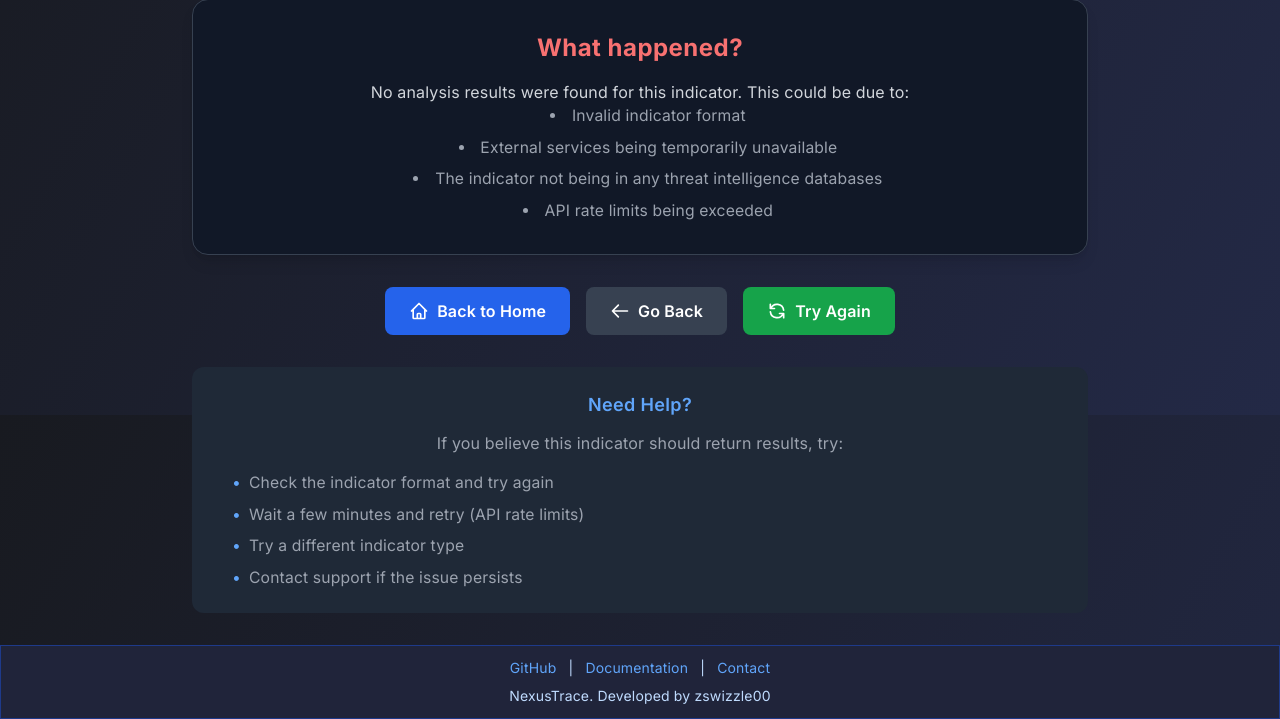
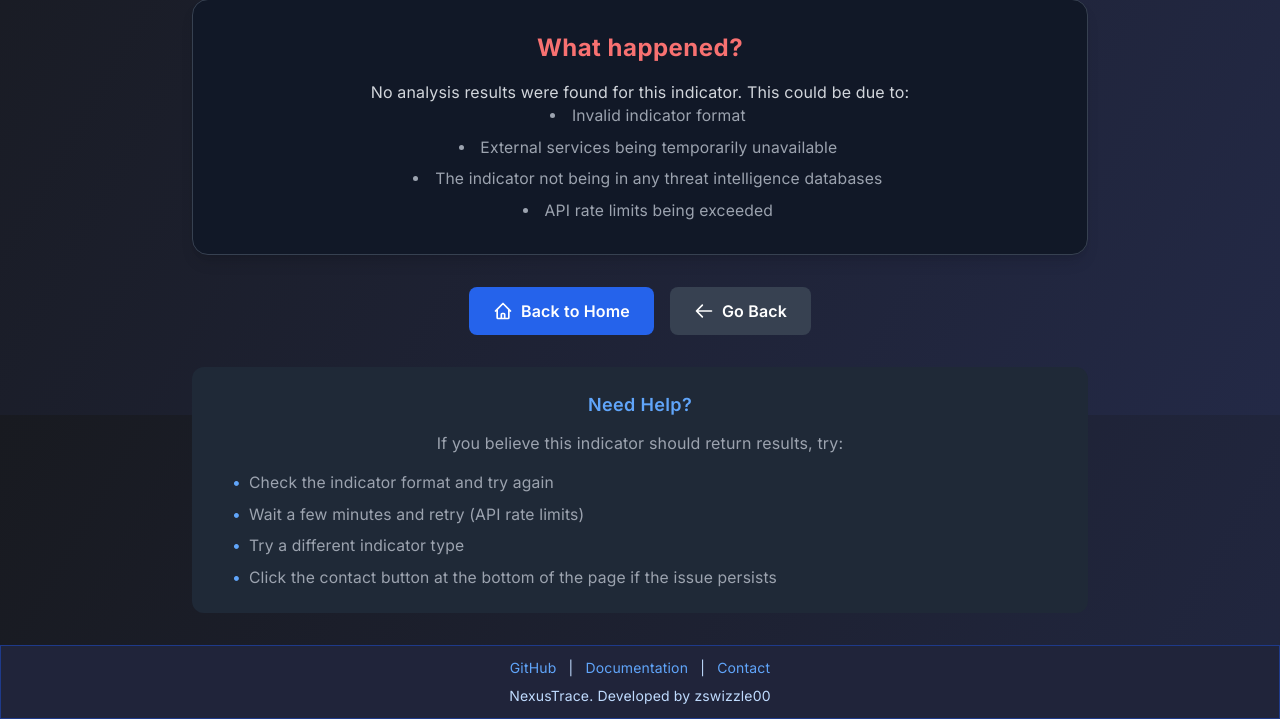
Before and after one commit to zswizzle00/NexusTrace, a Flask app: page /no_results in a window 1280 px wide. Shown: the part 385-1104 px from the top of the page. Run offline with Flask 3, Linux system fonts and the light colour scheme; some libraries are stand-ins or nearby versions.

```diff
--- a/templates/no_results.html
+++ b/templates/no_results.html
@@ -119,14 +119,6 @@
                 </svg>
                 Go Back
             </button>
-
-            <button onclick="location.reload()"
-                    class="inline-flex items-center px-6 py-3 bg-green-600 hover:bg-green-700 text-white font-semibold rounded-lg transition-colors duration-200">
-                <svg class="w-5 h-5 mr-2" fill="none" stroke="currentColor" viewBox="0 0 24 24">
-                    <path stroke-linecap="round" stroke-linejoin="round" stroke-width="2" d="M4 4v5h.582m15.356 2A8.001 8.001 0 004.582 9m0 0H9m11 11v-5h-.581m0 0a8.003 8.003 0 01-15.357-2m15.357 2H15"></path>
-                </svg>
-                Try Again
-            </button>
         </div>
 
         <!-- Additional Help -->
@@ -150,7 +142,7 @@
                 </li>
                 <li class="flex items-start">
                     <span class="text-blue-400 mr-2">•</span>
-                    <span>Contact support if the issue persists</span>
+                    <span>Click the contact button at the bottom of the page if the issue persists</span>
                 </li>
             </ul>
         </div>
```
Also changed, not shown: app/app.py (deleted, +0 -29 lines).
